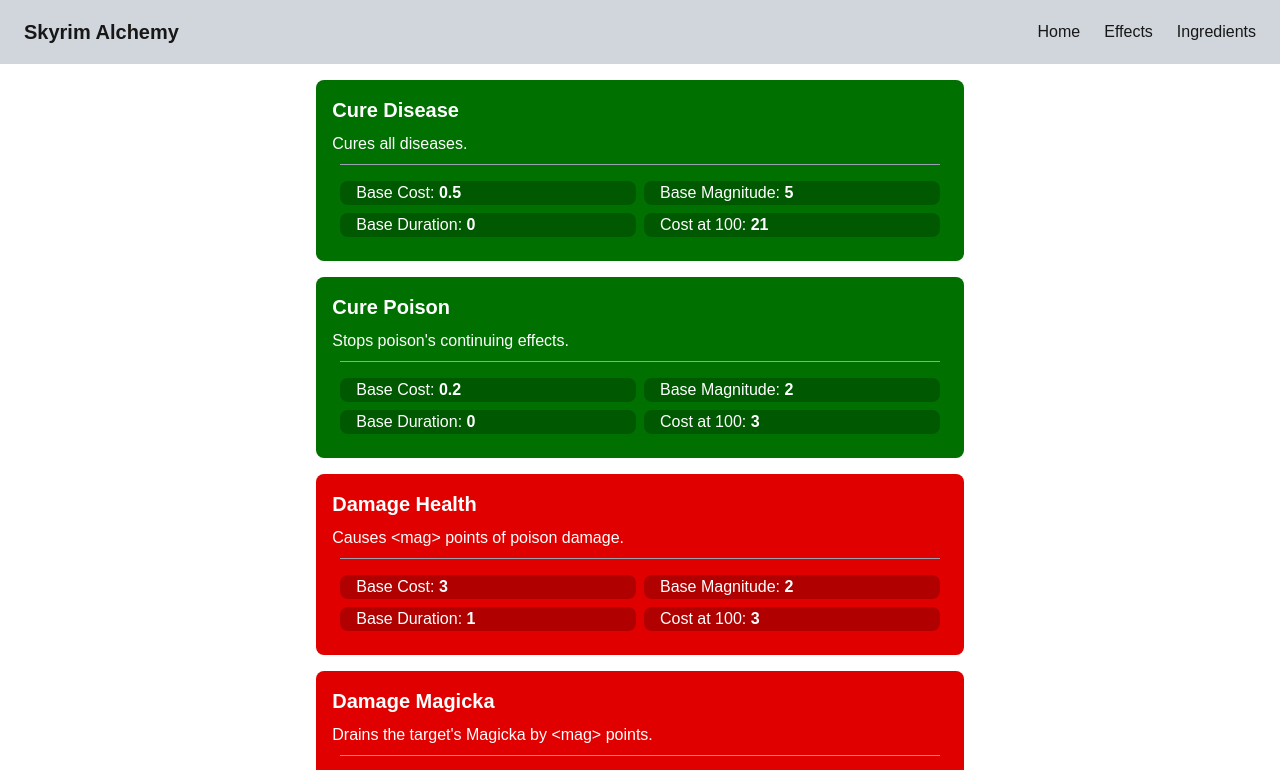
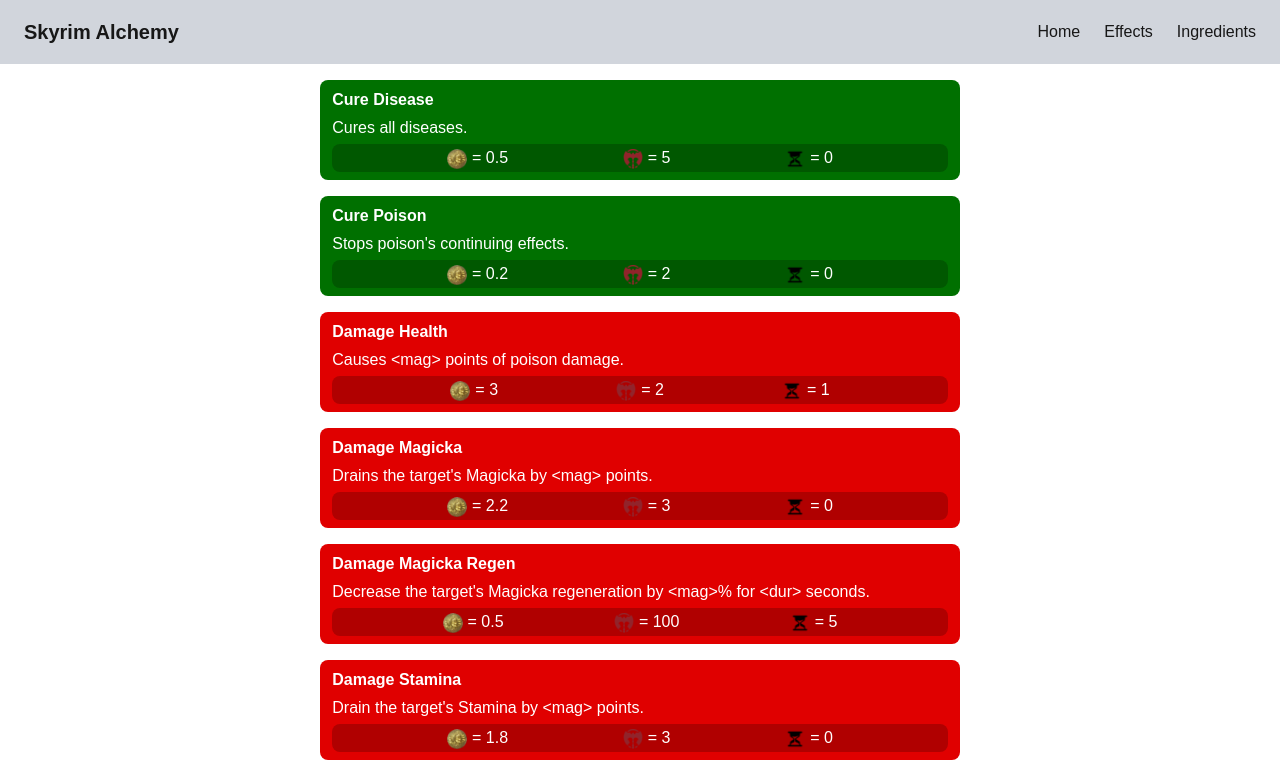
Before and after one commit to Treborace213/skyrim-alchemy, a Next.js app: page /skyrim-alchemy/effects in a window 1280 px wide. Shown: the top 770 px of the page. Built offline with nearby package versions, Linux system fonts and the light colour scheme.

Commit message:
Reformatted look of Effect display.

```diff
--- a/src/components/EffectDisplay.tsx
+++ b/src/components/EffectDisplay.tsx
@@ -1,35 +1,22 @@
 import { Effect } from "@/types/Effect";
+import PropertyIcon from "./PropertyIcon";
+import EffectProperty from "@/enums/EffectProperty";
 
 interface EffectViewerProps {
     effect: Effect;
 }
 
-interface PropertyDisplayProps {
-    descriptionText: string;
-    valueText: any;
-    isPos: boolean
-}
-
-const PropertyDisplay: React.FC<PropertyDisplayProps> = ({ descriptionText, valueText, isPos }) => {
-    return (
-        <p className={`${isPos ? "bg-pos-tint" : "bg-neg-tint"} rounded-lg px-4`}> {descriptionText}
-            <span className="font-semibold"> {valueText} </span>
-        </p>
-    );
-}
-
 const EffectDisplay: React.FC<EffectViewerProps> = ({ effect }) => {
     return (
-        <div className={`p-4 rounded-lg ${effect.isPos ? "pos" : "neg"}`}>
-            <h3 className="text-xl font-semibold">{effect.name}</h3>
-
-            <p className="mt-2">{effect.description}</p>
-            <hr className="m-2" />
-            <div className="grid grid-cols-2 gap-2 p-2">
-                <PropertyDisplay descriptionText="Base Cost:" valueText={effect.baseCost} isPos={effect.isPos} />
-                <PropertyDisplay descriptionText="Base Magnitude:" valueText={effect.baseMag} isPos={effect.isPos} />
-                <PropertyDisplay descriptionText="Base Duration:" valueText={effect.baseDur} isPos={effect.isPos} />
-                <PropertyDisplay descriptionText="Cost at 100:" valueText={effect.costAt100} isPos={effect.isPos} />
+        <div className={`px-3 py-2 rounded-lg ${effect.isPos ? "pos" : "neg"}`}>
+            <h3 className="font-bold">{effect.name}</h3>
+            <p className="my-1">{effect.description}</p>
+            <div className={`flex justify-evenly rounded-lg py-0.5
+                ${effect.isPos ? "bg-pos-tint" : "bg-neg-tint"}`}
+            >
+                <PropertyIcon effectProperty={EffectProperty.Value} seperatorText="= " magnitude={effect.baseCost} tooltipText="Base Cost" />
+                <PropertyIcon effectProperty={EffectProperty.Magnitude} seperatorText="= " magnitude={effect.baseMag} tooltipText="Base Magnitude" />
+                <PropertyIcon effectProperty={EffectProperty.Duration} seperatorText="= " magnitude={effect.baseDur} tooltipText="Base Duration" />
             </div>
         </div>
     );
--- a/src/components/IngredientDisplay.tsx
+++ b/src/components/IngredientDisplay.tsx
@@ -1,5 +1,5 @@
-import { Ingredient } from "@/types/Engredient";
-import ModifierIcon from "./ModifierIcon";
+import { Ingredient } from "@/types/Ingredient";
+import PropertyIcon from "./PropertyIcon";
 import EffectProperty from "@/enums/EffectProperty";
 
 interface IngredientViewerProps {
@@ -26,13 +26,19 @@ const IngredientBox: React.FC<IngredientViewerProps> = ({ ingredient }) => {
                                 <h3>{effect.effect.name}</h3>
                                 <div className="space-x-1">
                                     {effect.magnitudeMult !== 1 && (
-                                        <ModifierIcon effectProperty={EffectProperty.Magnitude} magnitude={effect.magnitudeMult} tooltipText="Magnitude Multiplier" />
+                                        <PropertyIcon effectProperty={EffectProperty.Magnitude}
+                                            seperatorText="x" magnitude={effect.magnitudeMult} tooltipText="Magnitude Multiplier"
+                                        />
                                     )}
                                     {effect.durationMult !== 1 && (
-                                        <ModifierIcon effectProperty={EffectProperty.Duration} magnitude={effect.durationMult} tooltipText="Duration Multiplier" />
+                                        <PropertyIcon effectProperty={EffectProperty.Duration}
+                                            seperatorText="x" magnitude={effect.durationMult} tooltipText="Duration Multiplier"
+                                        />
                                     )}
                                     {effect.valueMult !== 1 && (
-                                        <ModifierIcon  effectProperty={EffectProperty.Value} magnitude={effect.valueMult} tooltipText="Value Multiplier" />
+                                        <PropertyIcon effectProperty={EffectProperty.Value}
+                                            seperatorText="x" magnitude={effect.valueMult} tooltipText="Value Multiplier"
+                                        />
                                     )}
                                 </div>
                             </div>
--- a/src/components/ModifierIcon.tsx
+++ b/src/components/PropertyIcon.tsx
@@ -6,8 +6,9 @@ const magnitudeIconPath = `${getBasePath()}/images/magnitudeIcon.png`;
 const durationIconPath = `${getBasePath()}/images/durationIcon.png`;
 const valueIconPath = `${getBasePath()}/images/valueIcon.png`;
 
-interface ModifierIconProps {
+interface PropertyIconProps {
   effectProperty: EffectProperty;
+  seperatorText?: string;
   magnitude: number;
   tooltipText: string;
 }
@@ -23,13 +24,13 @@ const getPath = (property: EffectProperty) => {
   }
 }
 
-const ModifierIcon: React.FC<ModifierIconProps> = ({ effectProperty, magnitude, tooltipText }) => (
+const PropertyIcon: React.FC<PropertyIconProps> = ({ effectProperty, magnitude, seperatorText, tooltipText }) => (
   <TooltipWrapper text={tooltipText}>
     <span className="space-x-1.25">
       <img src={getPath(effectProperty)} alt={`${EffectProperty} Icon`} className="w-5 h-5 inline" />
-      <span className="inline">x{magnitude}</span>
+      <span className="inline">{seperatorText}{magnitude}</span>
     </span>
   </TooltipWrapper>
 );
 
-export default ModifierIcon;
+export default PropertyIcon;
```
